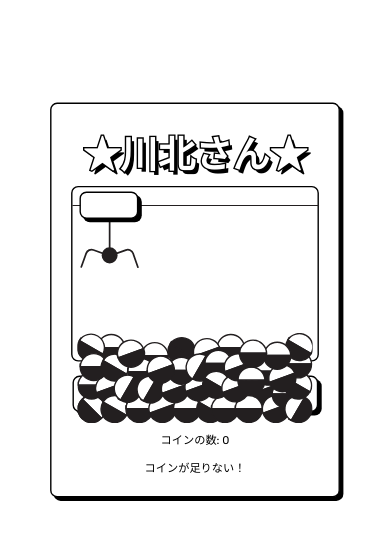
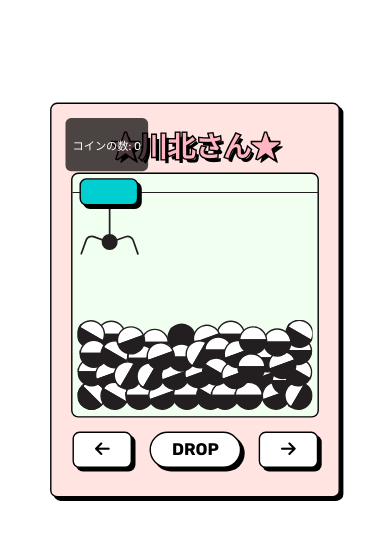
Before and after one commit to EvoLOuO/evol.github.io, a plain HTML site: page game.html in a window 390 px wide. Drawn offline with Linux system fonts and the light colour scheme.

Commit message:
Update game-style-mobile.css

```diff
--- a/game-style-mobile.css
+++ b/game-style-mobile.css
@@ -5,7 +5,7 @@
     display: flex;
     flex-direction: column;
     align-items: center;
-    background-color: white; /* Change the colour of the whole machine */
+    background-color: #FFE4E1; /* Change the colour of the whole machine */
     width: 350px;
     height: 500px;
     padding: 30px;
@@ -15,7 +15,7 @@
 .boxed {
     border: 2px black solid;
     padding: 15x 20px 15px 20px;
-    background-color: white; /* Change the default colour of the buttons*/
+    background-color: #00FFFF; /* Change the default colour of the buttons*/
     border-radius: 10px;
     box-shadow: 5px 5px 0px black; /* Change the drop shadow on all the elements */
     margin: 10px;
@@ -24,9 +24,9 @@
 #banner {
     width: 100%;
     text-align: center;
-    font-size: 40pt;
+    font-size: 30pt;
     font-weight: 900;
-    color: white; /* Change the colour of the machine title text*/
+    color: #FFB6C1; /* Change the colour of the machine title text*/
     border-radius: 10px;
     padding: 0;
     -webkit-text-stroke: 4px black; /* Change the outline colour of the machine title text*/
@@ -36,7 +36,7 @@
 
 #window {
     position: relative;
-    background-color: white; /* Change the background colour of the claw machine game window */
+    background-color: #F0FFF0; /* Change the background colour of the claw machine game window */
     width: 100%;
     height: 350px;
     border: 2px black solid; /* Change the outline colour of the claw machine game window*/
@@ -54,7 +54,7 @@
     margin-top: -25px;
     z-index: 2;
     position: relative;
-    background-color: white; /* Change the colour of the block that is on the rope carrying the claw*/
+    background-color: #00CED1; /* Change the colour of the block that is on the rope carrying the claw*/
 }
 
 #drop {
@@ -74,6 +74,7 @@
 }
 
 #play-again {
+	margin-top: 350px;
     opacity: 0;
     transition: opacity 1s;
     background-color: white; /* If you want to make the play again button a different colour*/
@@ -186,3 +187,26 @@ body {
     width: 350px;
     content: "";
 }
+
+#coin-count-container {
+    position: fixed;
+    top: 20px; /* 距离顶部的距离 */
+    left: 20px; /* 距离左侧的距离 */
+    background-color: rgba(0, 0, 0, 0.7);
+    color: white;
+    padding: 10px;
+    border-radius: 8px;
+    z-index: 10; /* 确保金幣数量显示在最上面 */
+}
+
+/* 显示金幣不足的提示 */
+#message-container {
+    position: fixed;
+    top: 60px; /* 距离顶部的距离 */
+    left: 50%;
+    transform: translateX(-50%); /* 居中显示 */
+    color: red;
+    font-size: 1.5em;
+    display: none; /* 默认隐藏，只有金幣不足时才显示 */
+    z-index: 10; /* 确保提示信息显示在最上面 */
+}
```
